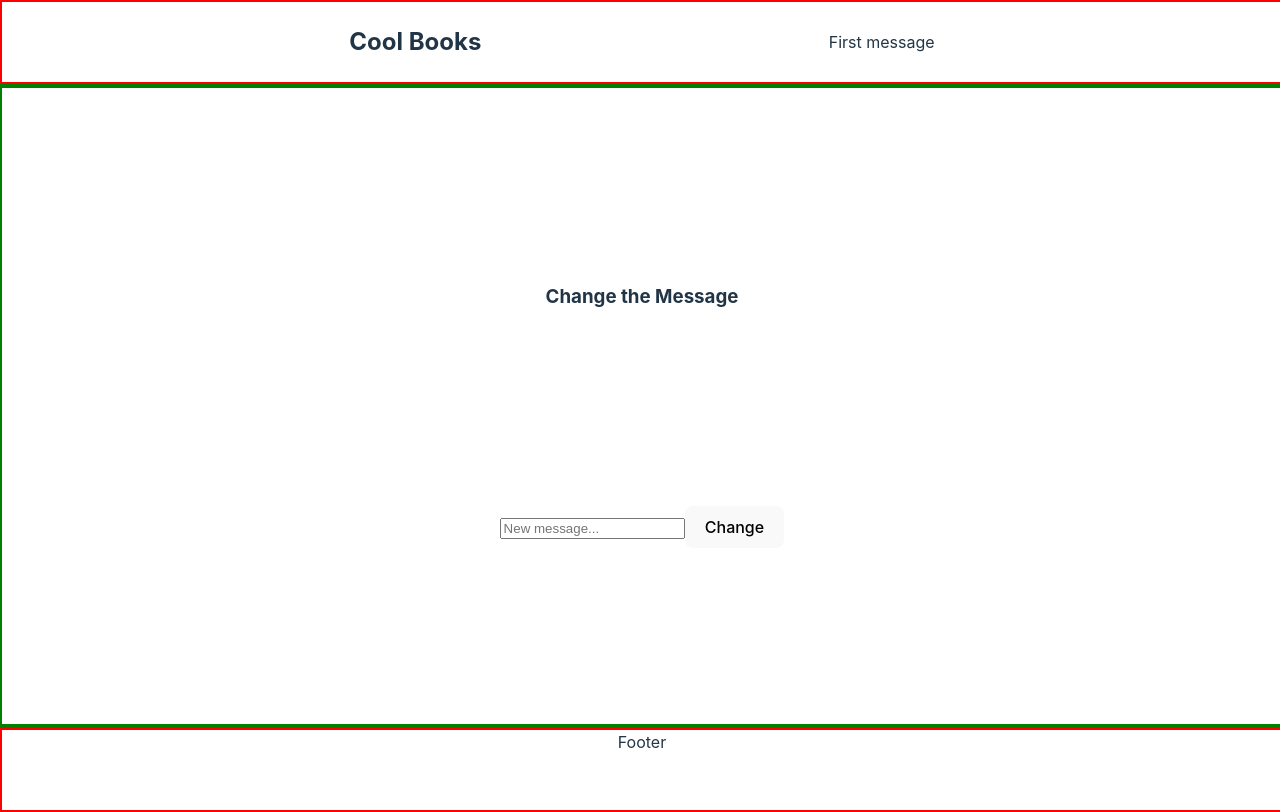
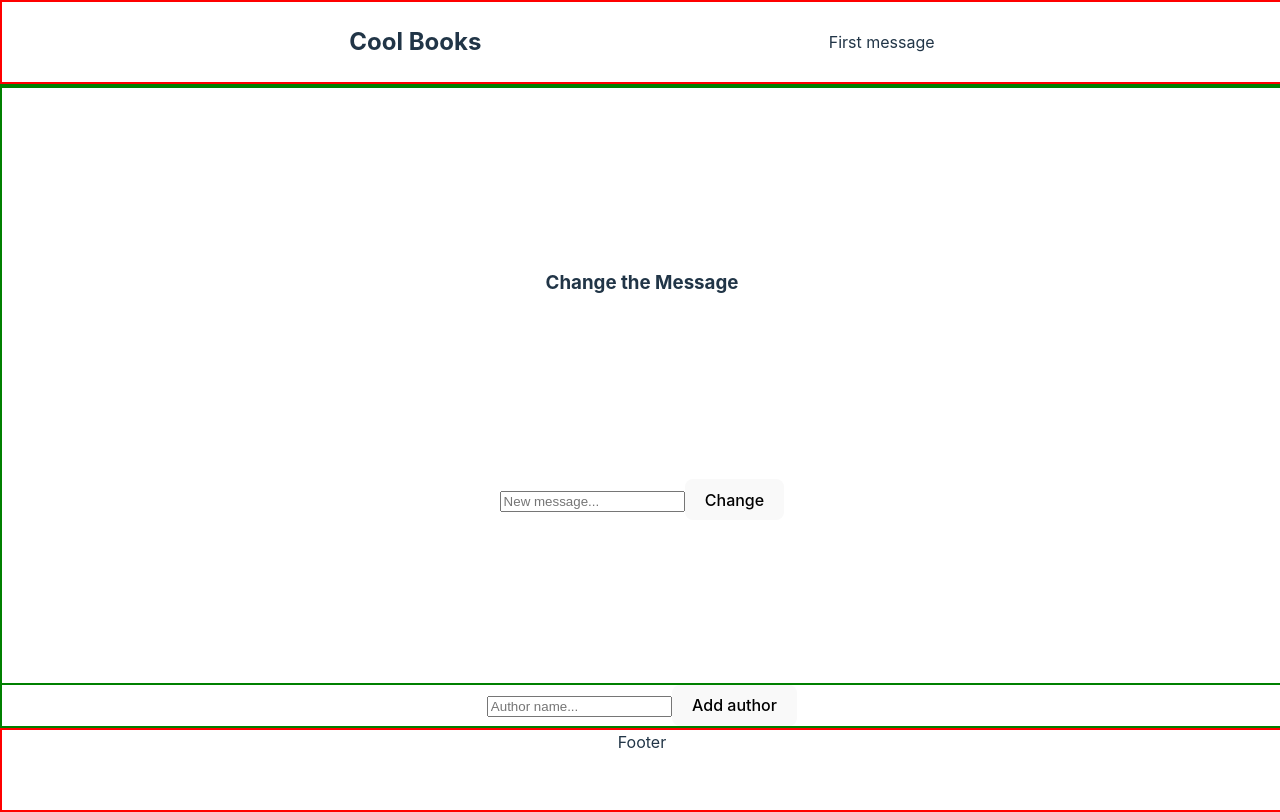
Before and after one commit to Rowan12628/m55-week-8-react, a React (Vite) app: page / in a window 1280 px wide. Built offline with nearby package versions, Linux system fonts and the light colour scheme.

Commit message:
feature: AddAuthor component

```diff
--- /dev/null
+++ b/src/components/addAuthor/AddAuthor.jsx
@@ -0,0 +1,21 @@
+import { useState } from "react";
+
+import { changeHandler } from "../../utils/helpers";
+
+const AddAuthor = () => {
+  const [author, setAuthor] = useState("");
+  console.log(author);
+  return (
+    <div>
+      <form>
+        <input
+          placeholder="Author name..."
+          onChange={(e) => changeHandler(e, setAuthor)}
+        />
+        <button>Add author</button>
+      </form>
+    </div>
+  );
+};
+
+export default AddAuthor;
--- a/src/components/mainContainer/MainContainer.jsx
+++ b/src/components/mainContainer/MainContainer.jsx
@@ -1,6 +1,7 @@
 import React from "react";
 
 import MessageContainer from "../messageContainer/MessageContainer";
+import AddAuthor from "../addAuthor/AddAuthor";
 
 import "./MainContainer.css";
 
@@ -8,6 +9,7 @@ const MainContainer = () => {
   return (
     <div className="wrapper">
       <MessageContainer />
+      <AddAuthor />
     </div>
   );
 };
--- a/src/components/messageContainer/MessageContainer.jsx
+++ b/src/components/messageContainer/MessageContainer.jsx
@@ -1,6 +1,8 @@
 import { useContext, useState } from "react";
 
 import { MessageContext } from "../../providers/messageProvider/MessageProvider";
+
+import { changeHandler } from "../../utils/helpers";
 
 import "./MessageContainer.css";
 
--- /dev/null
+++ b/src/utils/helpers.js
@@ -0,0 +1,3 @@
+export const changeHandler = (e, setter) => {
+  setter(e.target.value);
+};
```
Also changed, not shown: userStories/stories.md (added, +33 -0 lines), src/components/addAuthor/AddAuthor.css (added).
